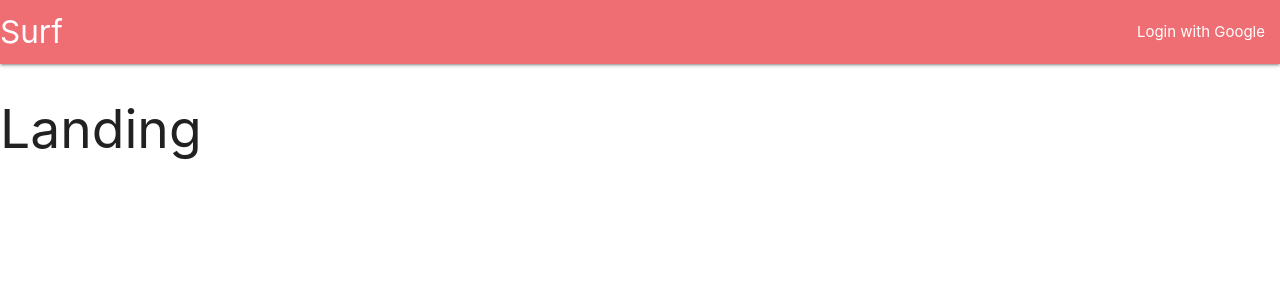
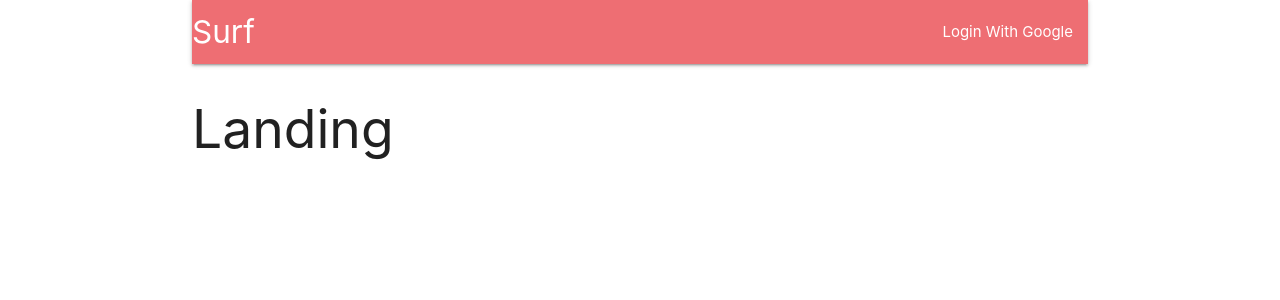
Before and after one commit to dstavila-md/surf-client, a React (Create React App) app: page / in a window 1280 px wide. Shown: the top 300 px of the page. Built offline with nearby package versions, Linux system fonts and the light colour scheme.

Commit message:
Added container wrapper to the main app

```diff
--- a/src/components/App.js
+++ b/src/components/App.js
@@ -9,7 +9,7 @@ const Landing = () => <h2>Landing</h2>;
 
 const App = () => {
   return (
-    <div>
+    <div className='container'>
       <BrowserRouter>
         <Header />
         <Switch>
--- a/src/components/Header.js
+++ b/src/components/Header.js
@@ -8,7 +8,7 @@ class Header extends Component {
           <a className='left brand-logo'>Surf</a>
           <ul className='right'>
             <li>
-              <a>Login with Google</a>
+              <a>Login With Google</a>
             </li>
           </ul>
         </div>
```
